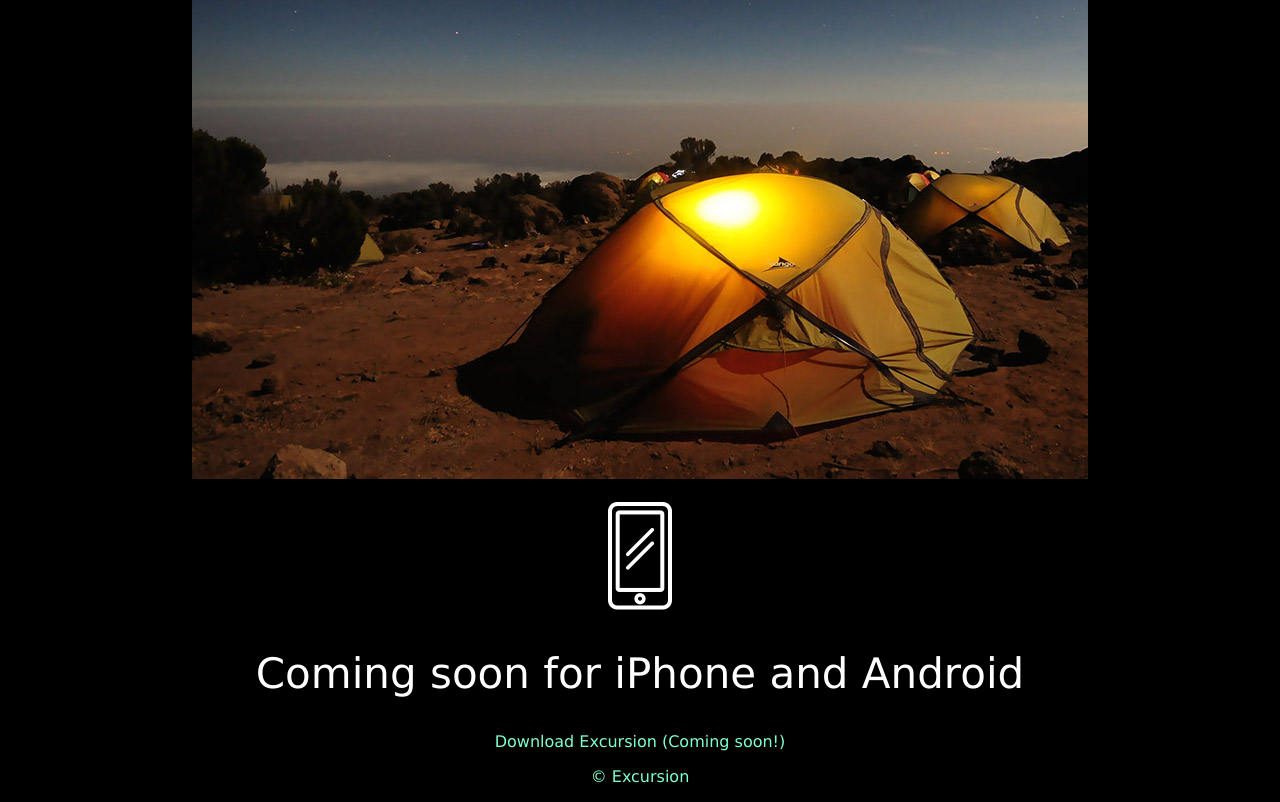
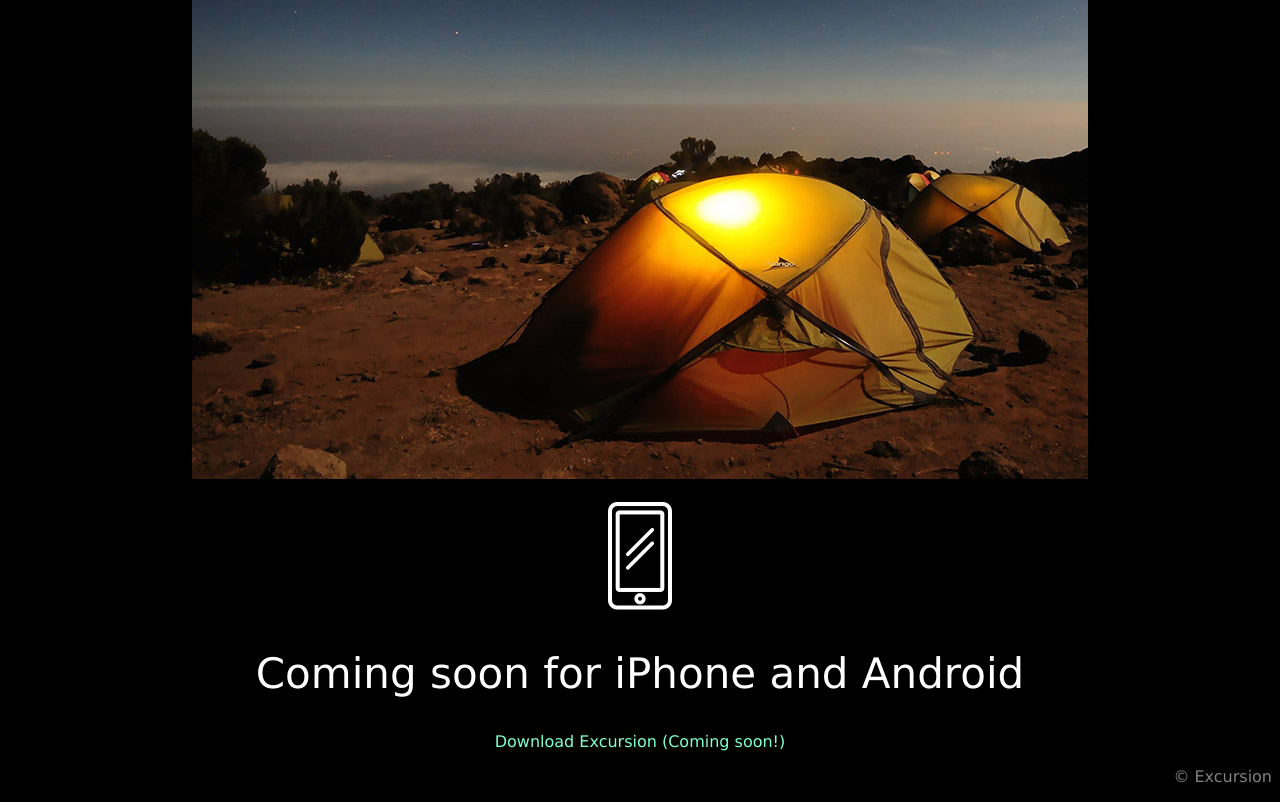
Before and after one commit to sheldens/Excursion, a plain HTML site: page index.html in a window 1280 px wide. Shown: the part 584-1386 px from the top of the page. Drawn offline with Linux system fonts and the light colour scheme.

Commit message:
fixing copyright

```diff
--- a/css/style.css
+++ /dev/null
@@ -1,27 +0,0 @@
-body {
-  background-color: black;
-  text-align: center;
-  font-family: verdana;
-}
-h1, h2, h3 {
-  color: white;
-}
-h1  {
-  font-size: 50px;
-  }
-h2 {
-  font-size: 42px;
-  font-weight: 300;
-}
-p {
-  color: Aquamarine;
-  font-size: 16px;
-}
-h3 {
-    color: gray;
-    font-size: 21px;
-}
-.cr {
-  text_align: right;
-  color: gray;
-}
--- a/index.html
+++ b/index.html
@@ -19,7 +19,9 @@
       <img src="./resources/phone.png" alt="cell phone image">
     <h2>Coming soon for iPhone and Android</h2>
     <p>Download Excursion (Coming soon!)</p>
-    <p class='cr'> &copy; Excursion</p>
-  </div>
+
+  <p class="footnote"> &copy; Excursion</p>
+
+
   </body>
 </html>
--- a/resources/css/style.css
+++ b/resources/css/style.css
@@ -21,3 +21,7 @@ h3 {
     color: gray;
     font-size: 21px;
 }
+.footnote {
+  color: gray;
+  text-align: right;
+}
```
Also changed, not shown: 2 other files.
